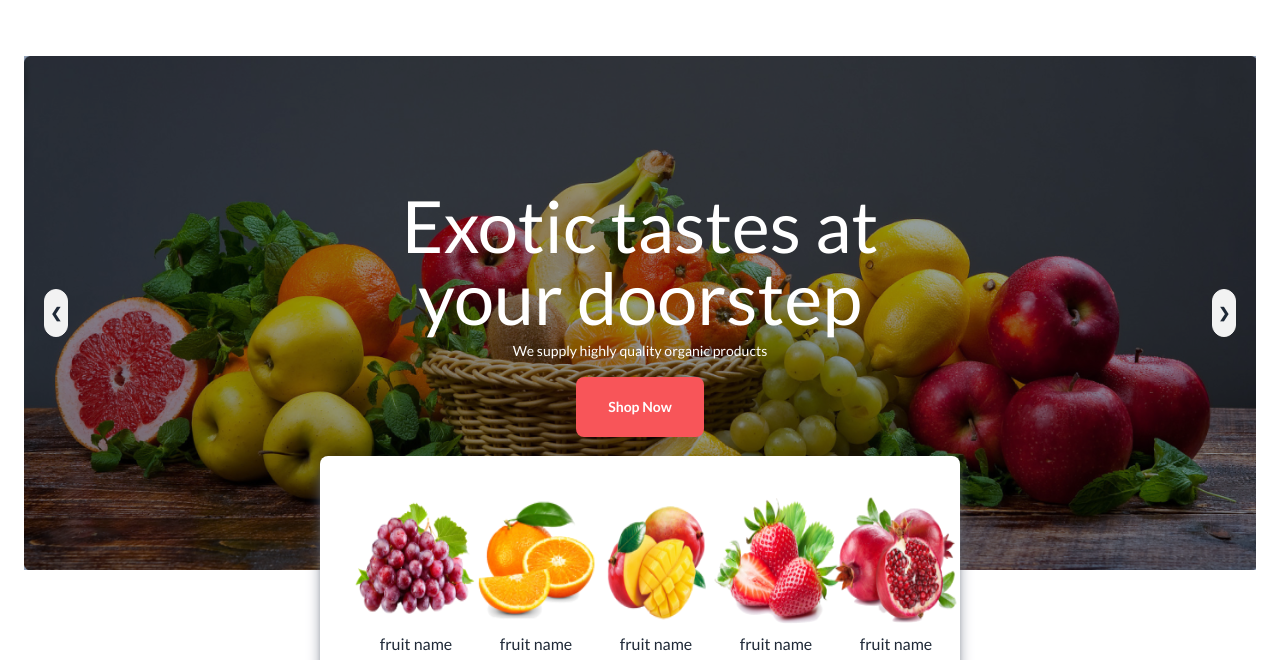
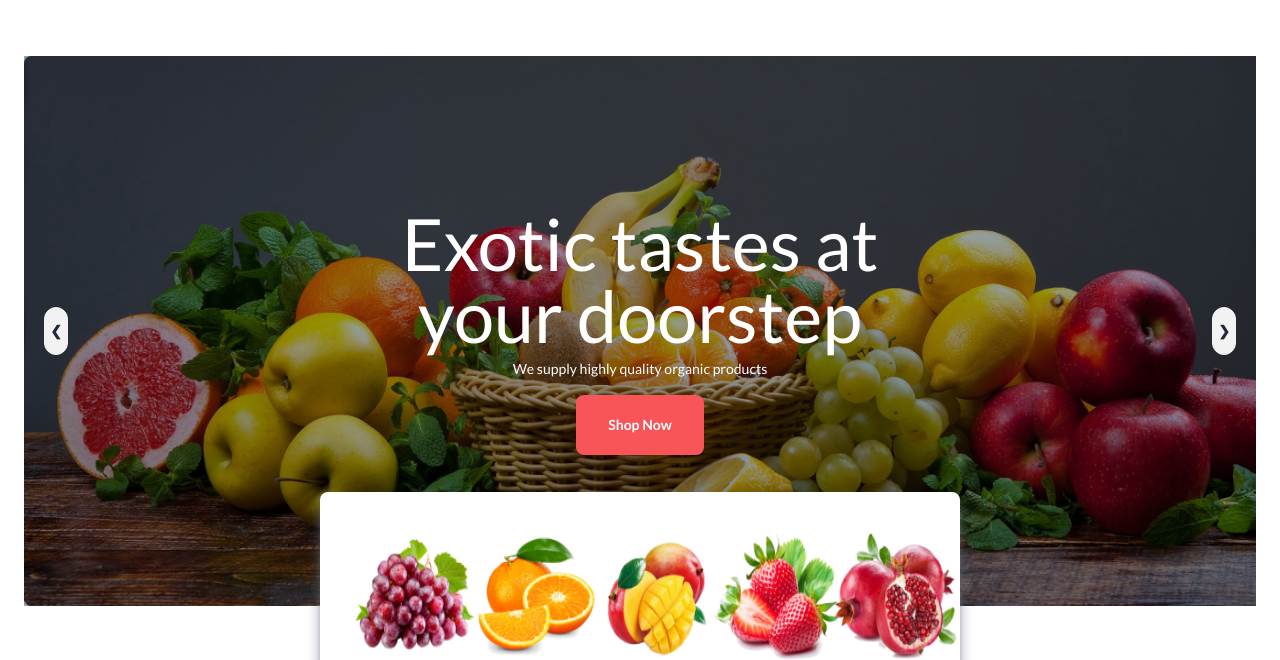
Before and after one commit to RASHED-R/fruit-assignment, a plain HTML site: page index.html in a window 1280 px wide. Shown: the part 172-832 px from the top of the page. Drawn offline with nearby package versions, Linux system fonts and the light colour scheme; grey boxes are pictures that could not be loaded; some icons are missing.

Commit message:
project done

```diff
--- a/style.css
+++ b/style.css
@@ -13,7 +13,7 @@ body {
 }
 
 .carousel-item {
-    min-height: 150px;
+    min-height: 550px;
 }
 
 @media (min-width: 576px) {
@@ -25,6 +25,6 @@ body {
     }
 
     .carousel-item {
-        min-height: auto;
+        min-height: 150;
     }
 }
```
